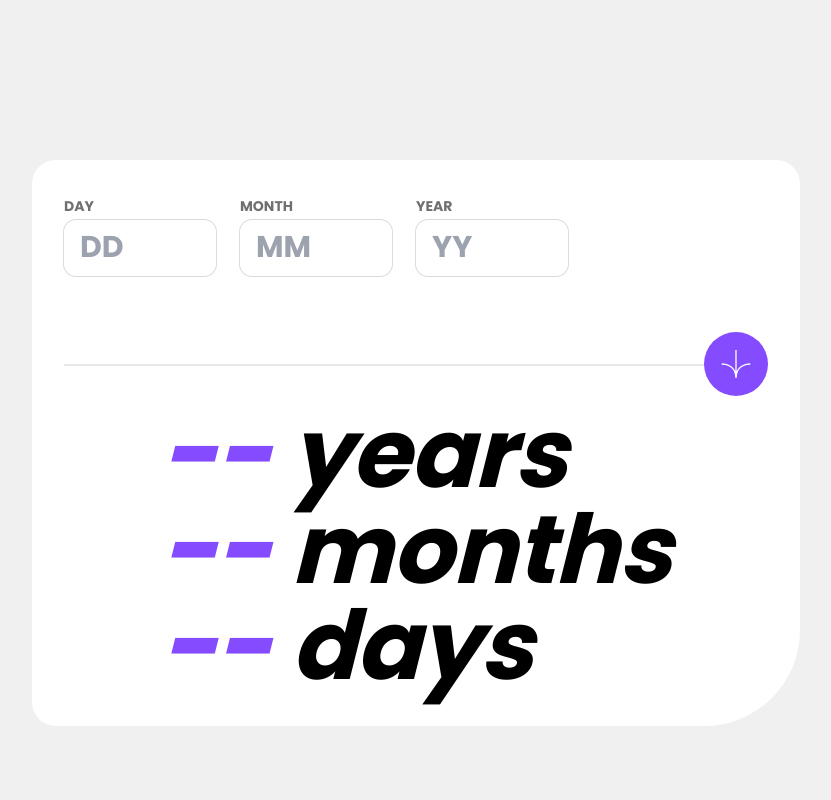
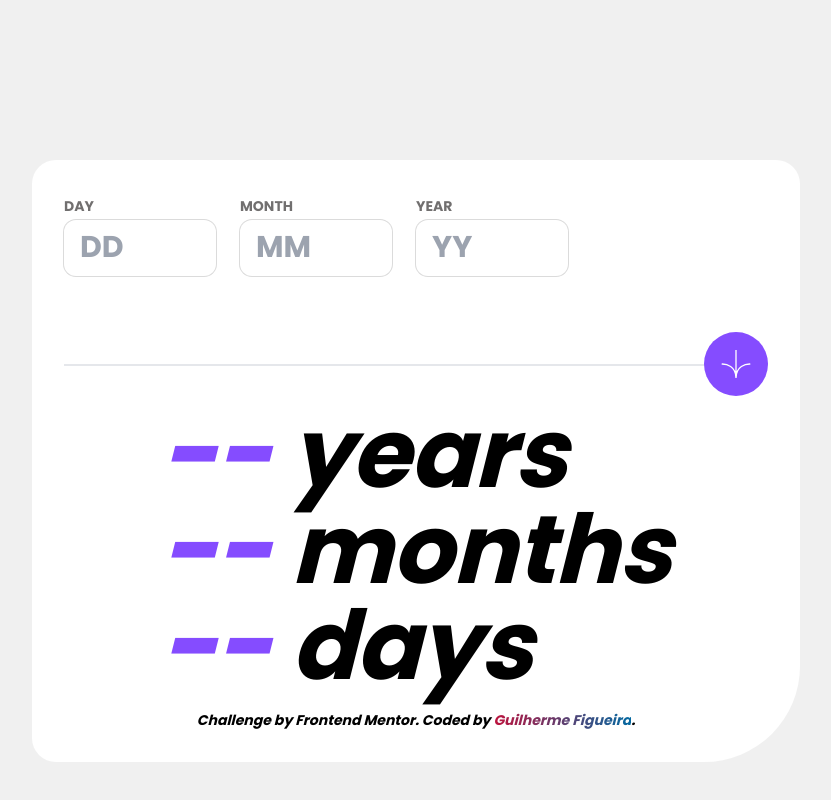
Before and after one commit to GuilhermeFigueira/age-calculator, a Next.js app: page / in a window 1280 px wide. Shown: the whole page, without its empty margins (224-1055 px from the left). Built offline with nearby package versions, Linux system fonts and the light colour scheme.

Commit message:
finalizad

```diff
--- a/src/app/globals.css
+++ b/src/app/globals.css
@@ -21,7 +21,7 @@
 	@apply flex flex-col;
 }
 .input_error input {
-	@apply outline-light_red ring-1 ring-light_red rounded-xl h-14 max-w-[9.5rem] p-4 font-bold placeholder:text-3xl;
+	@apply outline-light_red ring-1 ring-light_red rounded-xl h-14 max-w-[9.5rem] p-4 font-bold text-2xl placeholder:text-3xl;
 }
 .input_error label {
 	@apply uppercase text-light_red font-bold text-sm p-1 pl-0;
--- a/src/app/page.tsx
+++ b/src/app/page.tsx
@@ -61,6 +61,10 @@ export default function Home() {
 									value: 1,
 									message: "Must be a valid day",
 								},
+								max: {
+									value: 31,
+									message: "Must be a valid day",
+								},
 							})}
 							placeholder="DD"
 						/>
@@ -102,7 +106,7 @@ export default function Home() {
 									message: "Must be a valid year",
 								},
 								max: {
-									value: current.getFullYear(),
+									value: current.getFullYear() - 1,
 									message: "Must be in the past",
 								},
 							})}
@@ -131,6 +135,24 @@ export default function Home() {
 					<strong>{days == null ? "--" : days}</strong> days
 				</div>
 			</footer>
+			<div className="text-center pt-4 justify-self-end font-bold text-sm italic">
+				Challenge by{" "}
+				<a
+					href="https://www.frontendmentor.io?ref=challenge"
+					target="_blank"
+				>
+					Frontend Mentor
+				</a>
+				. Coded by{" "}
+				<a
+					href="https://github.com/guilhermefigueira"
+					target="_blank"
+					className="text-transparent bg-clip-text bg-gradient-to-r from-rose-700 to-sky-700 font-bold hover:text-lg hover:tracking-widest transition-all "
+				>
+					Guilherme Figueira
+				</a>
+				.
+			</div>
 		</main>
 	);
 }
```
